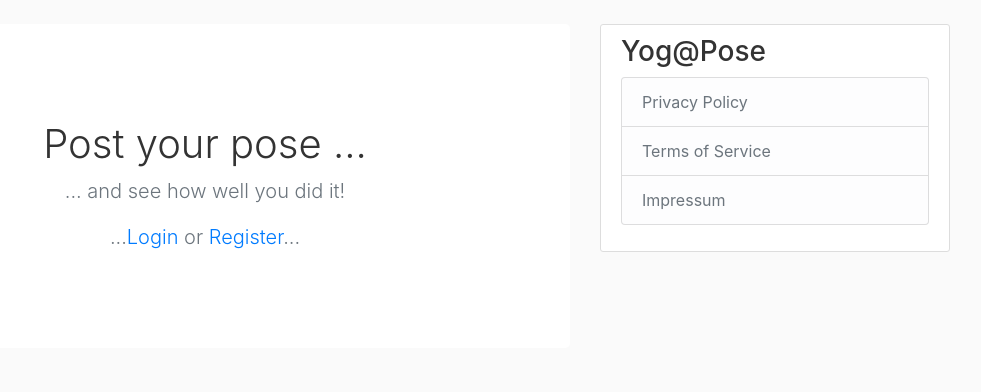
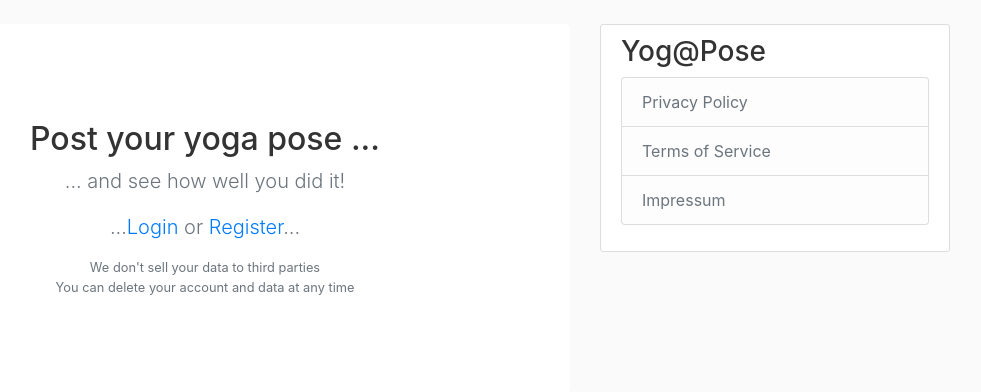
Before and after one commit to gautam-e/YogaPose, a Flask app: page / in a window 1280 px wide. Shown: the part 56-448 px from the top of the page, without its empty margins (245-1226 px from the left). Run offline with Flask 2, Linux system fonts and the light colour scheme; parts of the project's set-up code (start-up, migrations or seed data) failed here and were passed over; some libraries are stand-ins or nearby versions.

Commit message:
Added not in homepage

```diff
--- a/yogapose/templates/home.html
+++ b/yogapose/templates/home.html
@@ -2,12 +2,13 @@
 {% block content %}
 <section class="jumbotron text-center">
   <div class="container">
-    <h1>Post your pose ...</h1>
+    <h2>Post your yoga pose ...</h2>
     <p class="lead text-muted">... and see how well you did it!</p>
     {% if current_user.is_authenticated  %}
       <a href="{{ url_for('users.user_posts', username=current_user.username) }}"><h1 class="mb-3 text-center">My posts</h1></a>
       {% else %}
       <p class="lead text-muted">...<a href="{{ url_for('users.login') }}">Login</a> or <a href="{{ url_for('users.register') }}">Register</a>...</p>
+      <p class="lead text-muted small">We don't sell your data to third parties <br> You can delete your account and data at any time</p>
     {% endif %}
   </div>
 </section>
```
